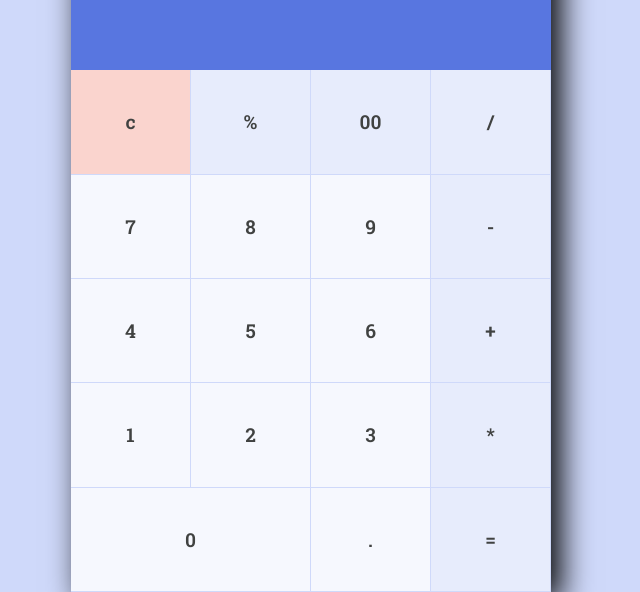
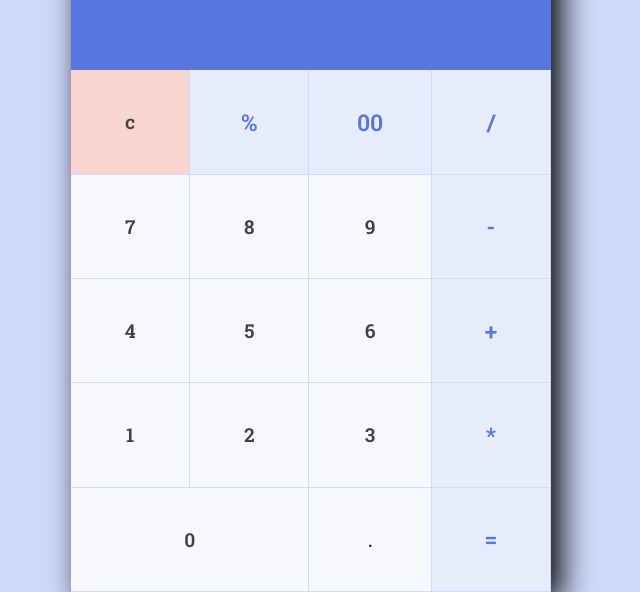
Before and after one commit to alexraju29/Designed-Calculator, a plain HTML site: page index.html in a window 1280 px wide. Shown: the part 208-800 px from the top of the page, 329-969 px from the left. Drawn offline with Linux system fonts and the light colour scheme.

Commit message:
The color and font-size of the operator is changed

```diff
--- a/style.css
+++ b/style.css
@@ -102,6 +102,8 @@ input[type="button"] {
 
 .operator-btn {
     background-color: #e7ecfc !important;
+    color:#5876e0 !important;
+    font-size: 1.8vw !important;
 }
 
 
```
